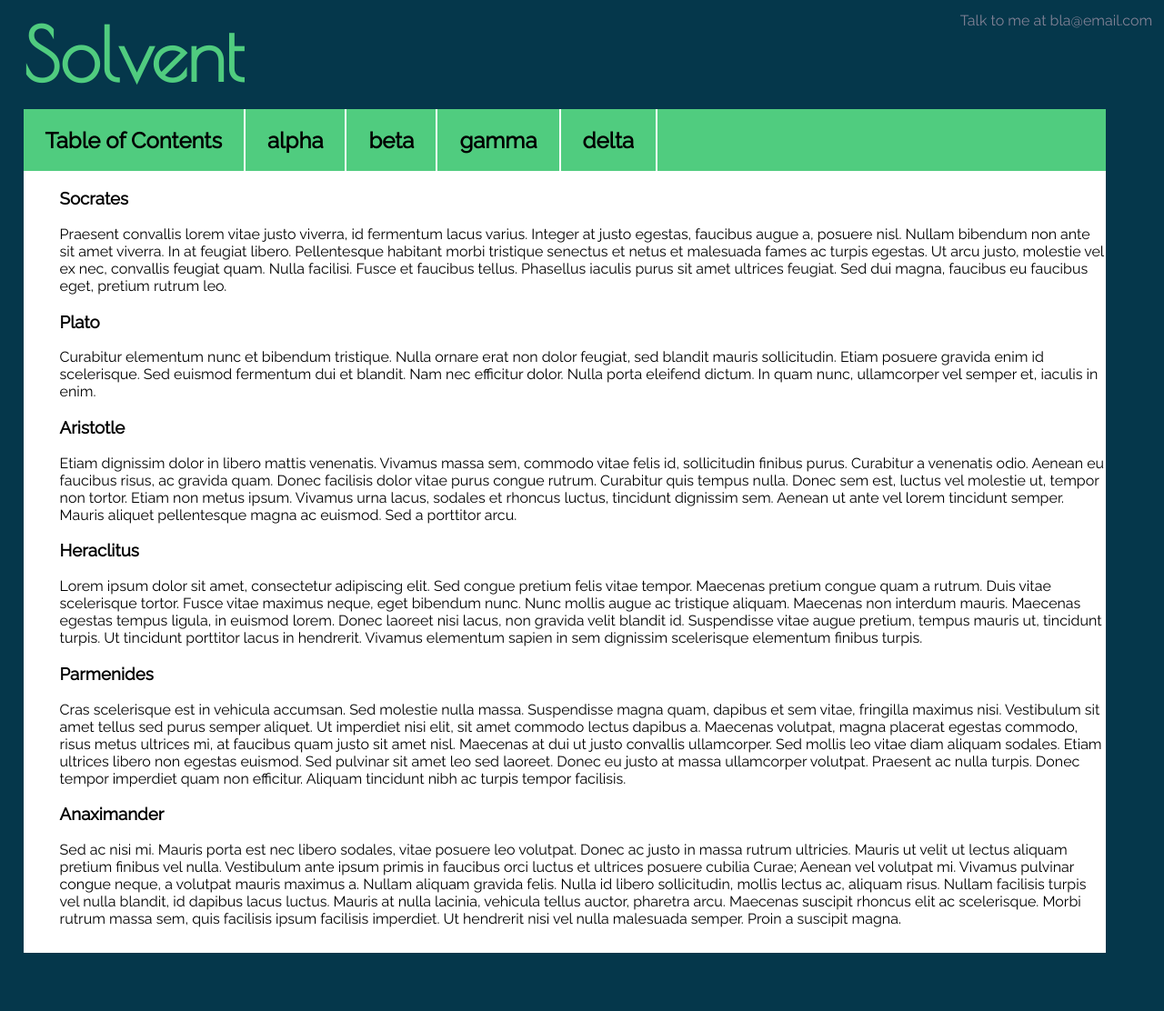
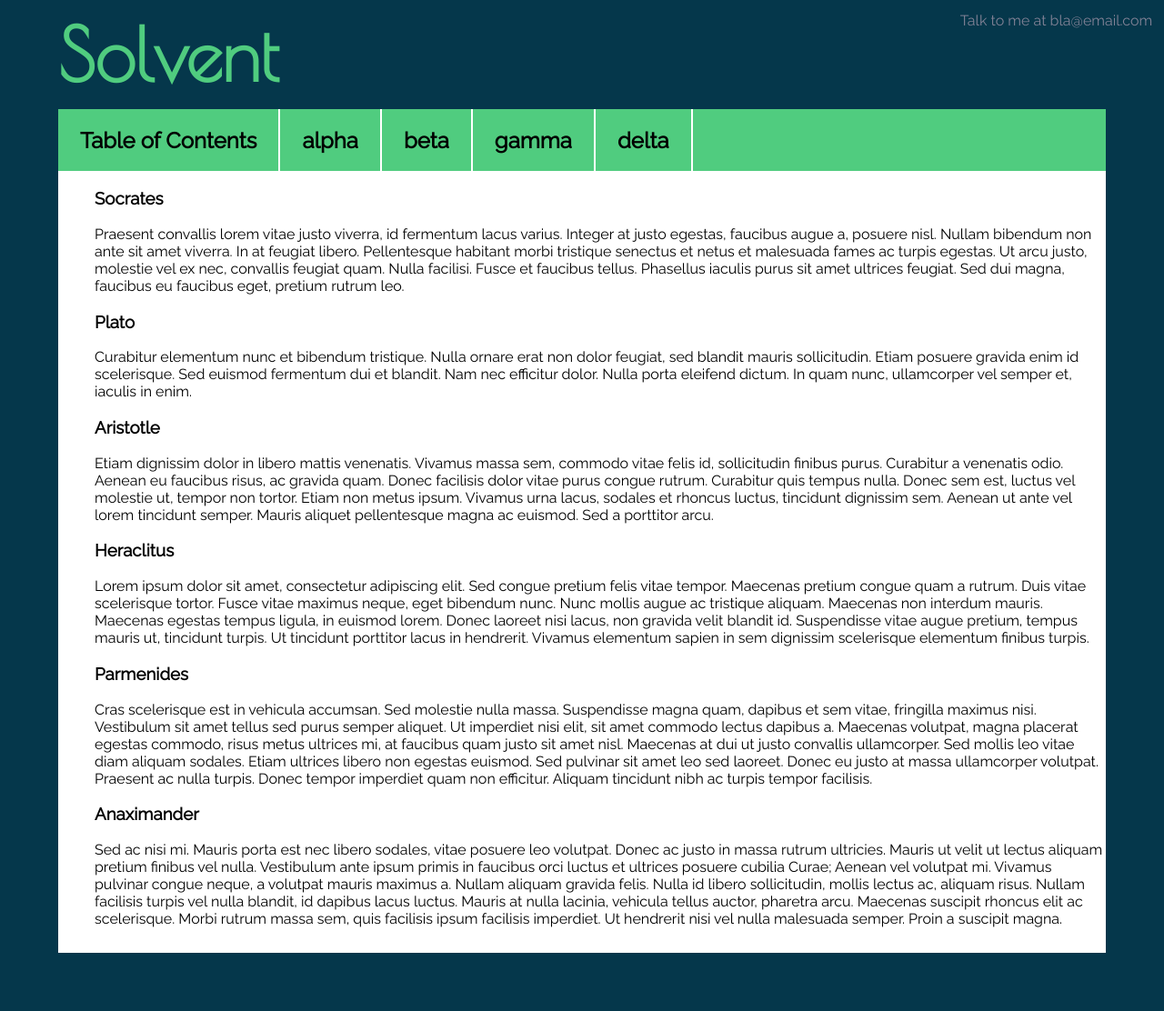
Before and after one commit to ssono/experisol, a Django app: page /solution/ in a window 1280 px wide. Shown: the whole page at 91% size. Run offline with Django 3.2, Linux system fonts and the light colour scheme; data comes from the database, SQL or seed files in the repository; both versions use the stored data as it was after the commit; some libraries are stand-ins or nearby versions.

```diff
--- a/static/css/intro.css
+++ b/static/css/intro.css
@@ -78,6 +78,7 @@ body {
   width: 38%;
   float: right;
   font-size: 3em;
+  text-align: right;
 }
 
 #rules {
--- a/static/css/solve.css
+++ b/static/css/solve.css
@@ -13,7 +13,7 @@ body {
   text-align: left;
   display: inline-block;
   padding: 0px;
-  margin: 1% 1% 1% 2%;
+  margin: 1% 1% 1% 5%;
   font-size: 5em;
   font-family: 'Poiret One', sans-serif;
 }
@@ -26,7 +26,7 @@ body {
 }
 
 .post-content {
-  margin: 0% 5% 5% 2%;
+  margin: 0% 5% 5% 5%;
   background-color: white;
 
 }
```
Also changed, not shown: db.sqlite3.
